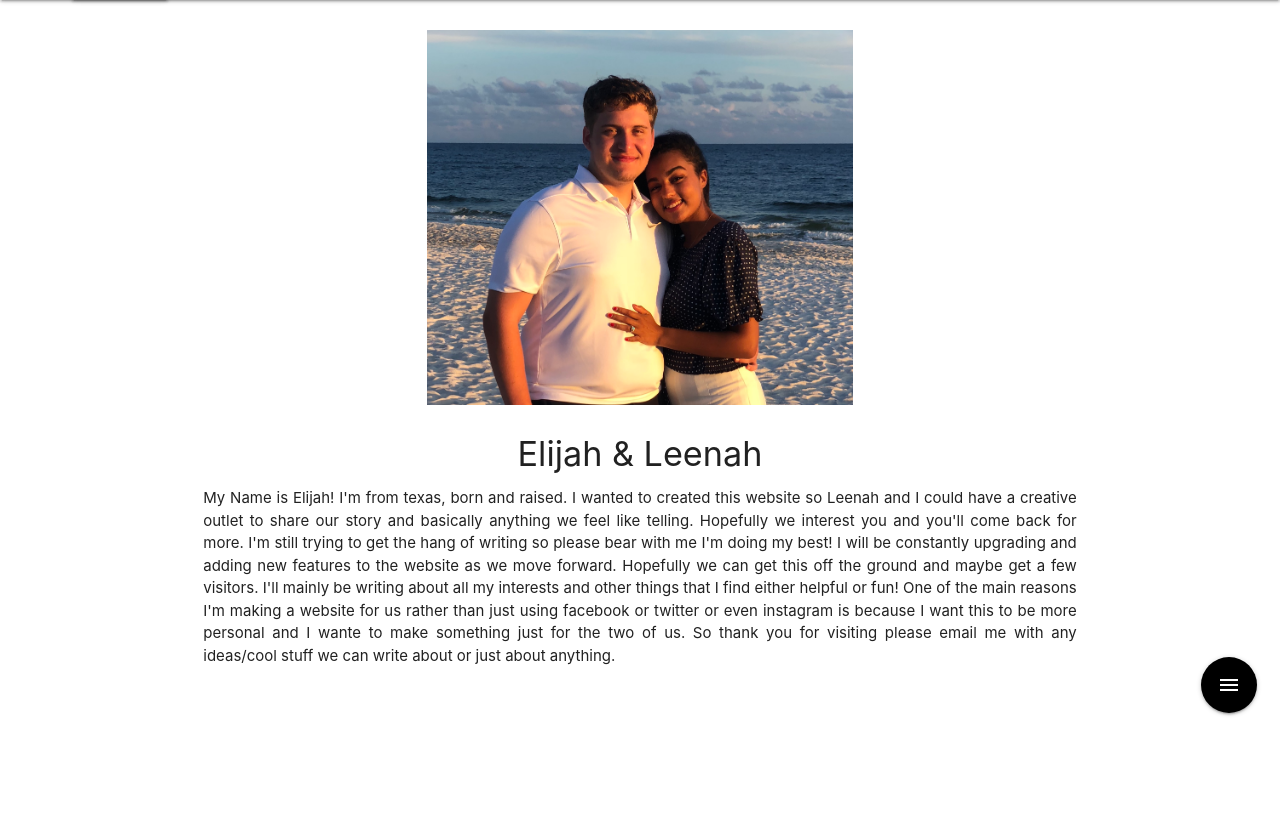
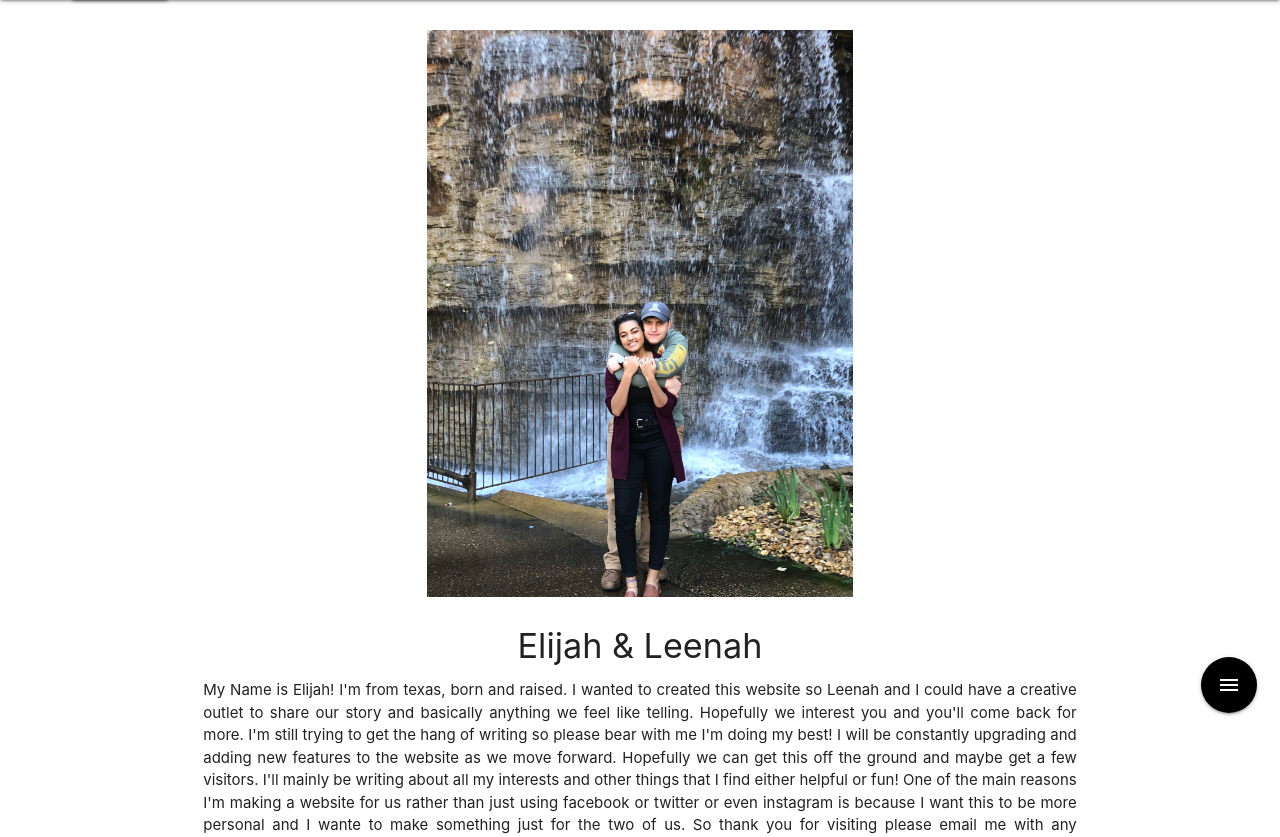
Before and after one commit to ElijahSellers/Elijah-Leenah, a Django app: page /About_us/ in a window 1280 px wide. Shown: the part 64-901 px from the top of the page. Before the commit the page ends 780 px from the top, so only its background shows below. Run offline with Django 3.2, Linux system fonts and the light colour scheme.

Commit message:
Fix for Static Files

```diff
--- a/leblog/templates/leblog/About_us.html
+++ b/leblog/templates/leblog/About_us.html
@@ -87,7 +87,7 @@ height: 100%;
 
         {% load static %}
         <div class="section"></div>
-        <img class="responsive-img" src={% static "leblog/family2.jpg" %}></img>
+        <img class="responsive-img" src={% static '\leblog\family.jpg' %}></img>
         </div>
       <div class="col s12">
         <h4 class="center-align">Elijah & Leenah</h4>
```
